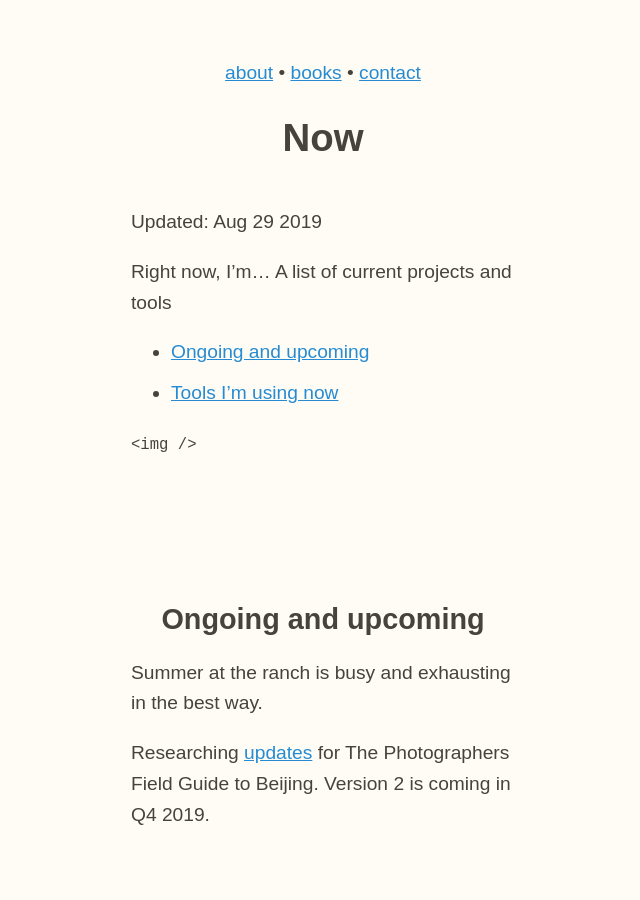
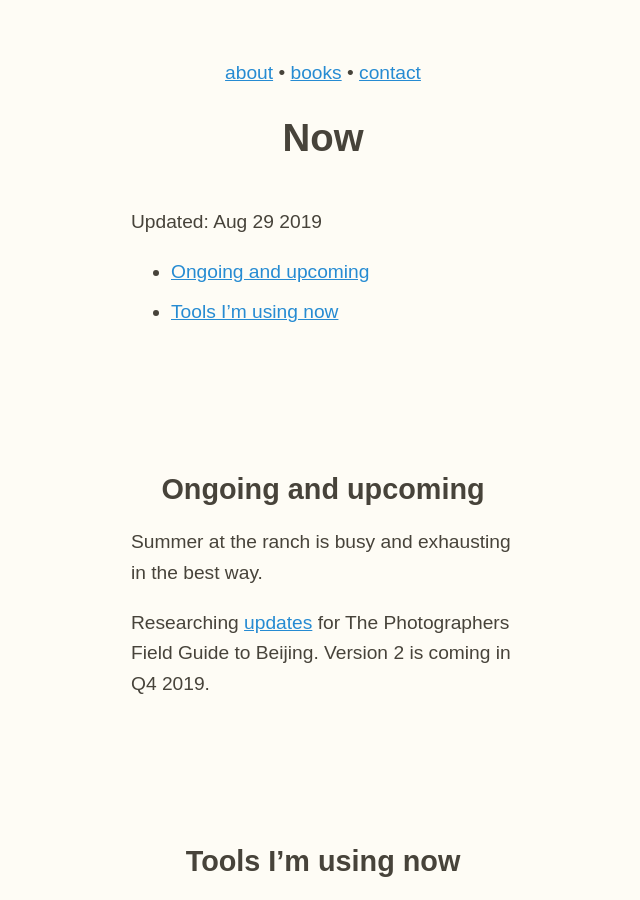
Before and after one commit to zachmccabe/zachmccabe.github.io, a Jekyll site: the page built from now.md, in a window 1280 px wide and 900 px high. Shown: the whole window, without its empty margins (317-957 px from the left). Built offline with Jekyll 4.4.1, drawn with Linux system fonts in a browser that asks for light colours.

Commit message:
Update now.md

```diff
--- a/now.md
+++ b/now.md
@@ -10,14 +10,10 @@ cta: What are you up to? <a href="mailto:hello@zachmccabe.com">hello@zachmccabe.
 
 Updated: {{ page.date | date: "%b %d %Y" }}
 
-{{ page.description }}
-
 
 + [Ongoing and upcoming](https://www.zachmccabe.com/now.html#ongoing-and-upcoming)
 + [Tools I'm using now](https://www.zachmccabe.com/now.html#tools-im-using-now)
 
-
-`<img />`
 
 
 ## Ongoing and upcoming
```
